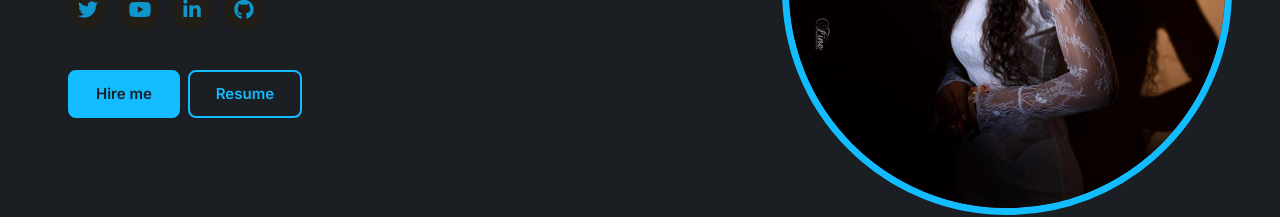
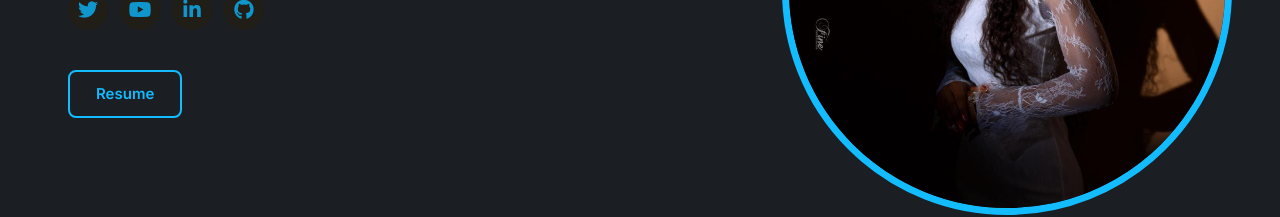
Before and after one commit to Victoryk-tech/project, a React (Vite) app: page / in a window 1280 px wide. Shown: the part 347-564 px from the top of the page. Built offline with nearby package versions, Linux system fonts and the light colour scheme.

Commit message:
pic-change

```diff
--- a/src/component/About.jsx
+++ b/src/component/About.jsx
@@ -1,5 +1,5 @@
 import React from "react";
-import veekee1 from "../images/veekee1.jpg";
+import veekee1 from "../images/veepicture.jpg";
 
 export const About = () => {
   return (
--- a/src/component/Contact.jsx
+++ b/src/component/Contact.jsx
@@ -88,7 +88,7 @@ export const Contact = () => {
           {sucMsg && closeModal && (
             <div
               onClick={toggleCloseModal}
-              className="text-mainColor mt-[-1.3rem] mb-3 text-[14px] p-6 fixed w-[30] h-[30%] right-[45%] top-[30%] rounded-[5px] flex flex-col items-center justify-center shadow-[0_0_5px_#13bbff] bg-[#2d343f] "
+              className="text-mainColor mt-[-1.3rem] mb-3 text-[14px] p-6 fixed w-[30] h-[30%] right-[30%] md:right-[45%] top-[30%] rounded-[5px] flex flex-col items-center justify-center shadow-[0_0_5px_#13bbff] bg-[#2d343f] "
             >
               <GrStatusGood className="text-[6rem]"/>
               <p className="text-[14px]">Sent Successfully!</p>
--- a/src/component/Home.jsx
+++ b/src/component/Home.jsx
@@ -52,12 +52,12 @@ export const Home = () => {
           </div>
 
           <div className="flex gap-2">
-            <a
+            {/* <a
               href="#"
               className="inline-block py-[11px] px-[26px] bg-mainColor text-bgColor border-2 border-mainColor rounded-[8px] text-[15px] font-[600] transition-all duration-500 ease-in hover:bg-[transparent] hover:text-mainColor hover:shadow-[0_0_20px_#13bbff] "
             >
               Hire me
-            </a>
+            </a> */}
             <a
               href="#"
               className=" inline-block py-[11px] px-[26px]  rounded-[8px] text-[15px] font-[600]  bg-[transparent] text-mainColor border-2 border-solid border-mainColor hover:bg-mainColor hover:text-bgColor hover:shadow-[0_0_20px_#13bbff] transition-all duration-500 ease-in"
```
Also changed, not shown: 1 other file (tests, documents, lock files or other folders).
